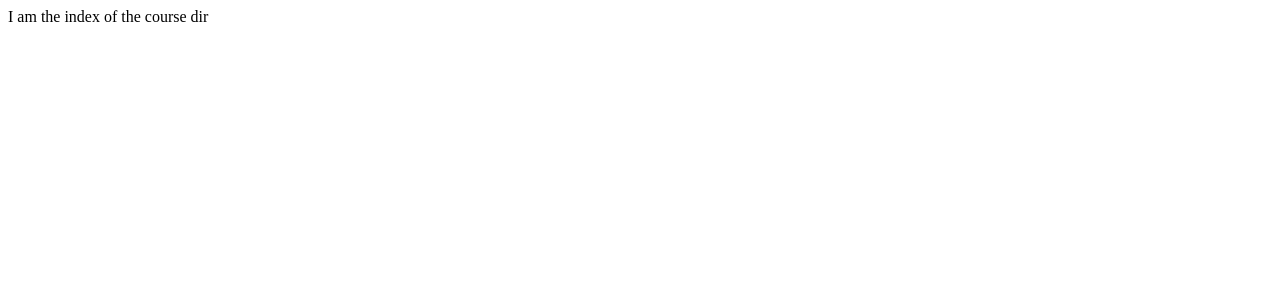
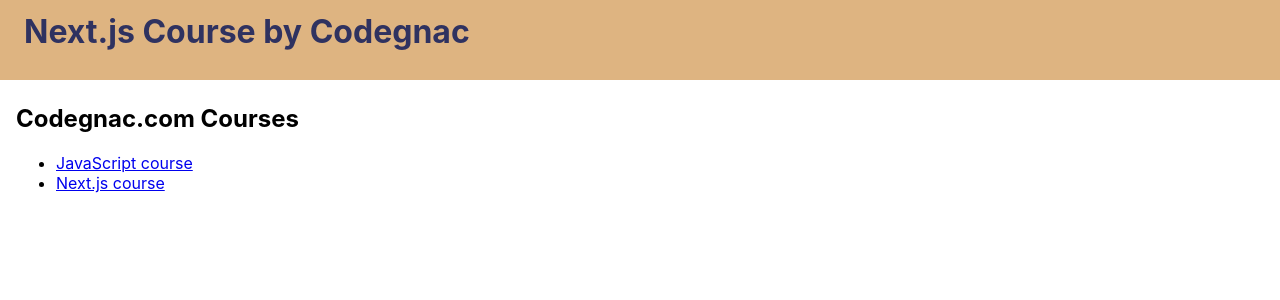
Before and after one commit to codegnac/next-course, a Next.js app: page /course in a window 1280 px wide. Shown: the top 300 px of the page. Built offline with nearby package versions, Linux system fonts and the light colour scheme.

Commit message:
Class 06 start

```diff
--- /dev/null
+++ b/components/Header.js
@@ -0,0 +1,29 @@
+export default () => (
+  <>
+    <style jsx>{`
+      @keyframes slideIn {
+        0% {
+          transform: translateY(-100%);
+        }
+
+        100% {
+          transform: translateY(0);
+        }
+      }
+      header {
+        width: 100%;
+        height: 80px;
+        padding: 12px 24px;
+        background-color: #deb481;
+        animation: 1s ease-out 0s 1 slideIn;
+      }
+      h1 {
+        margin: 0;
+        color: #2f3260;
+      }
+    `}</style>
+    <header>
+      <h1>Next.js Course by Codegnac</h1>
+    </header>
+  </>
+);
--- a/pages/_app.js
+++ b/pages/_app.js
@@ -1,5 +1,25 @@
 import "../assets/styles.css";
+import Header from "../components/Header";
 
 export default ({ Component, pageProps }) => {
-  return <Component {...pageProps} />;
+  return (
+    <>
+      <style jsx global>{`
+        html,
+        body {
+          padding: 0;
+          margin: 0;
+          font-family: -apple-system, BlinkMacSystemFont, Segoe UI, Roboto,
+            Oxygen, Ubuntu, Cantarell, Fira Sans, Droid Sans, Helvetica Neue,
+            sans-serif;
+        }
+
+        * {
+          box-sizing: border-box;
+        }
+      `}</style>
+      <Header />
+      <Component {...pageProps} />
+    </>
+  );
 };
--- a/pages/course/index.js
+++ b/pages/course/index.js
@@ -1 +1,23 @@
-export default () => <div>I am the index of the course dir</div>;
+export default () => (
+  <>
+    <style jsx>{`
+      h2 {
+        margin-top: 24px;
+      }
+      section {
+        padding: 0 16px;
+      }
+    `}</style>
+    <section>
+      <h2>Codegnac.com Courses</h2>
+      <ul>
+        <li>
+          <a href="/course/javascript">JavaScript course</a>
+        </li>
+        <li>
+          <a href="/course/next">Next.js course</a>
+        </li>
+      </ul>
+    </section>
+  </>
+);
```
Also changed, not shown: pages/index.js (+0 -15 lines).
